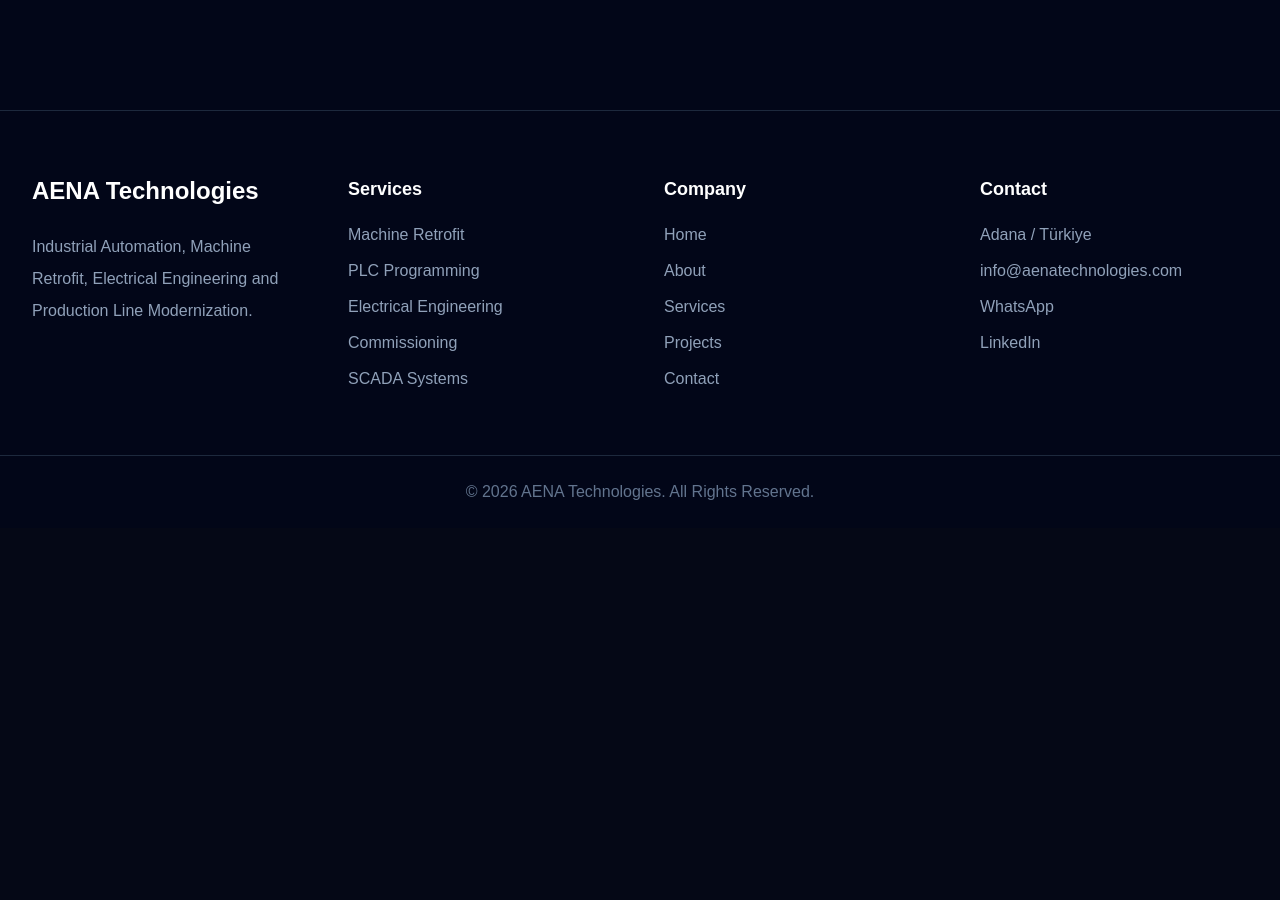
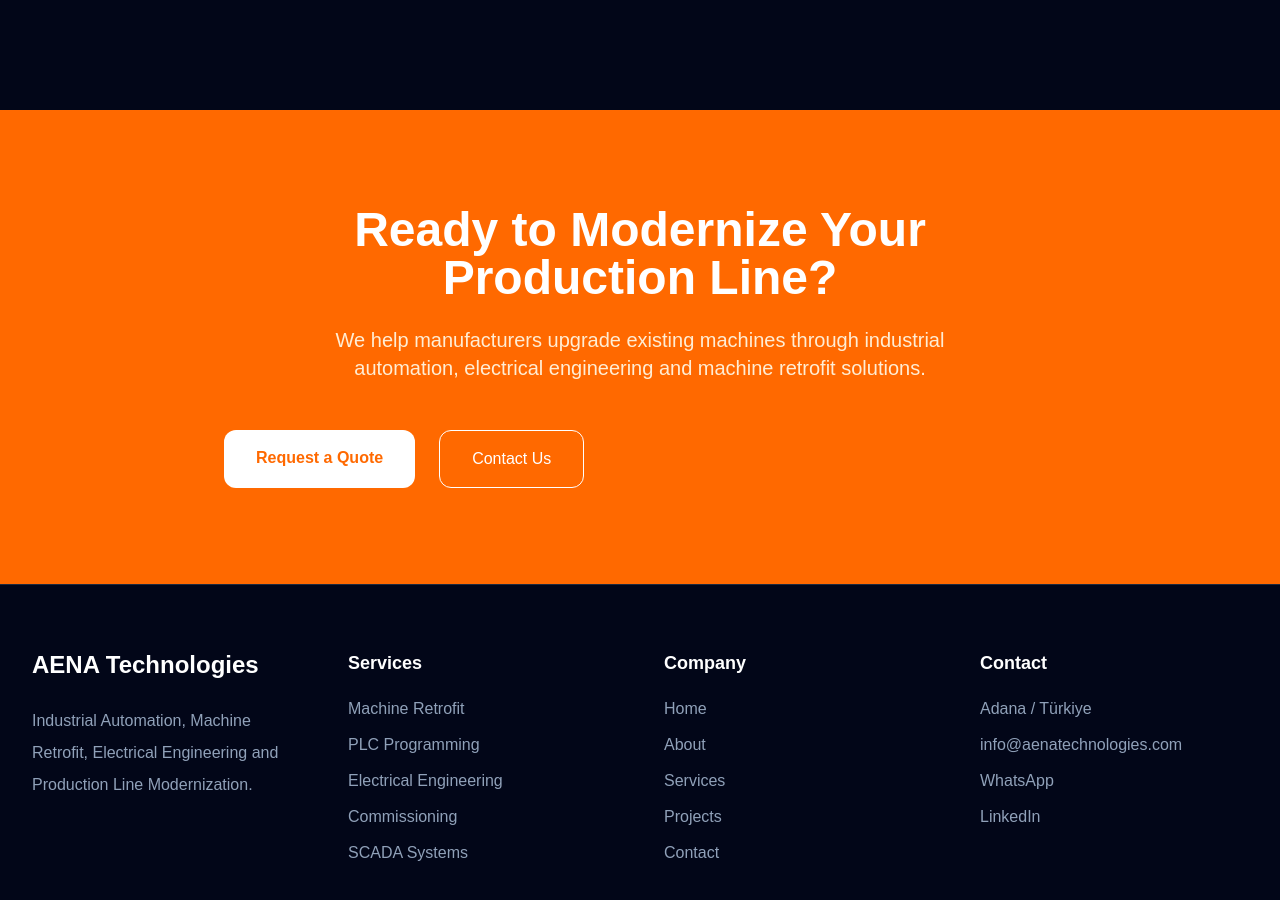
Before and after one commit to ilmaz0/aena-technologies, a Next.js app: page / in a window 1280 px wide. Shown: the part 8737-9637 px from the top of the page. Before the commit the page ends 9265 px from the top, so only its background shows below. Built offline with nearby package versions, Linux system fonts and the light colour scheme.

Commit message:
design page element

```diff
--- a/app/page.tsx
+++ b/app/page.tsx
@@ -8,7 +8,7 @@
 import Industries from "@/components/Home/Industries";
 import Process from "@/components/Home/Process";
 import Problems from "@/components/Home/Problems";
-
+import CTA from "@/components/Home/CTA";
 
 export default function Home() {
   return (
@@ -23,6 +23,7 @@
       <Industries />
       <Process />
       <Problems />
+       <CTA />
     </>
   );
 }
```
